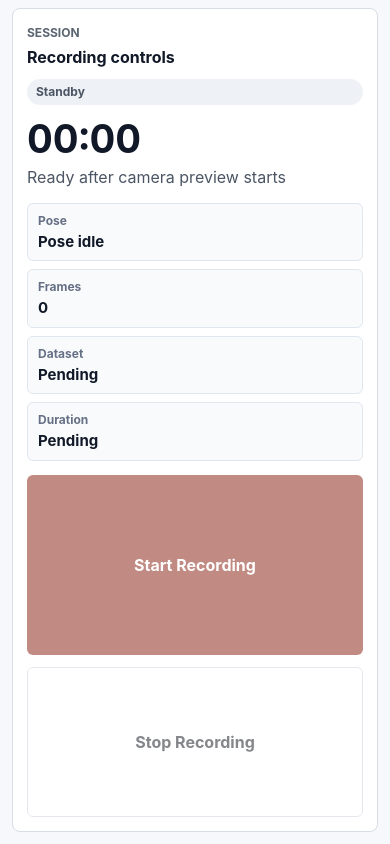
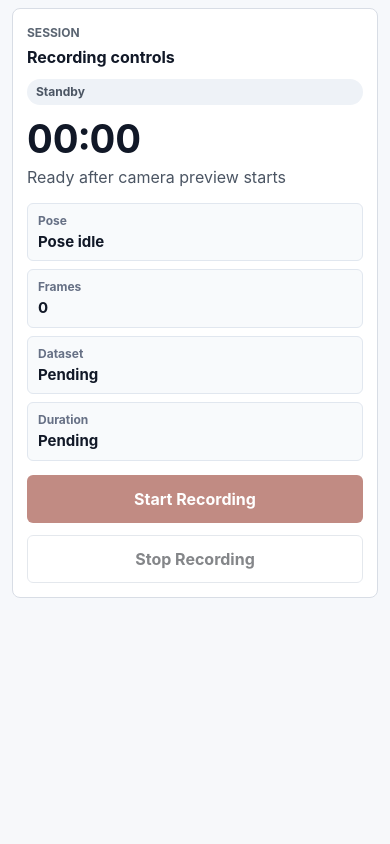
Before and after one commit to xqopxcat/motion_capture_system, a React (Vite) app in the folder frontend/: page /capture in a window 390 px wide. Shown: the part 595-1439 px from the top of the page. After the commit the page ends 1205 px from the top, so only its background shows below. Built offline with nearby package versions, Linux system fonts and the light colour scheme; no server answers.

Commit message:
fix mobile recording btn height issue

```diff
--- a/frontend/src/pages/CapturePage/CapturePage.module.css
+++ b/frontend/src/pages/CapturePage/CapturePage.module.css
@@ -286,6 +286,7 @@
   .recordAction,
   .stopAction,
   .secondaryAction {
+    flex: 0 0 auto;
     width: 100%;
   }
 }
```
